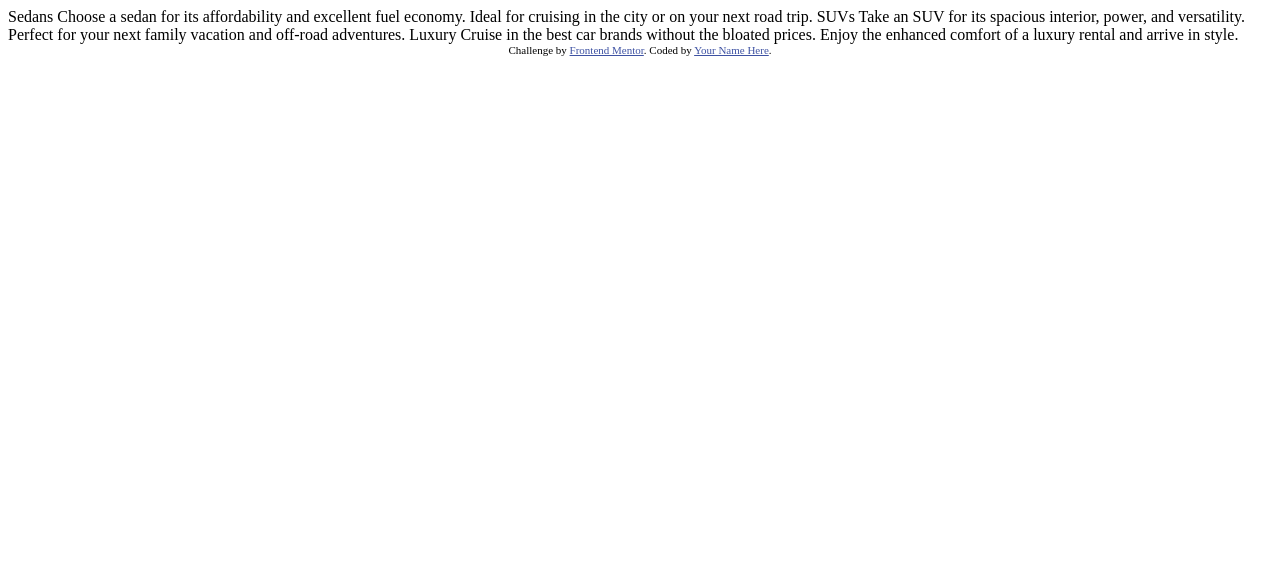
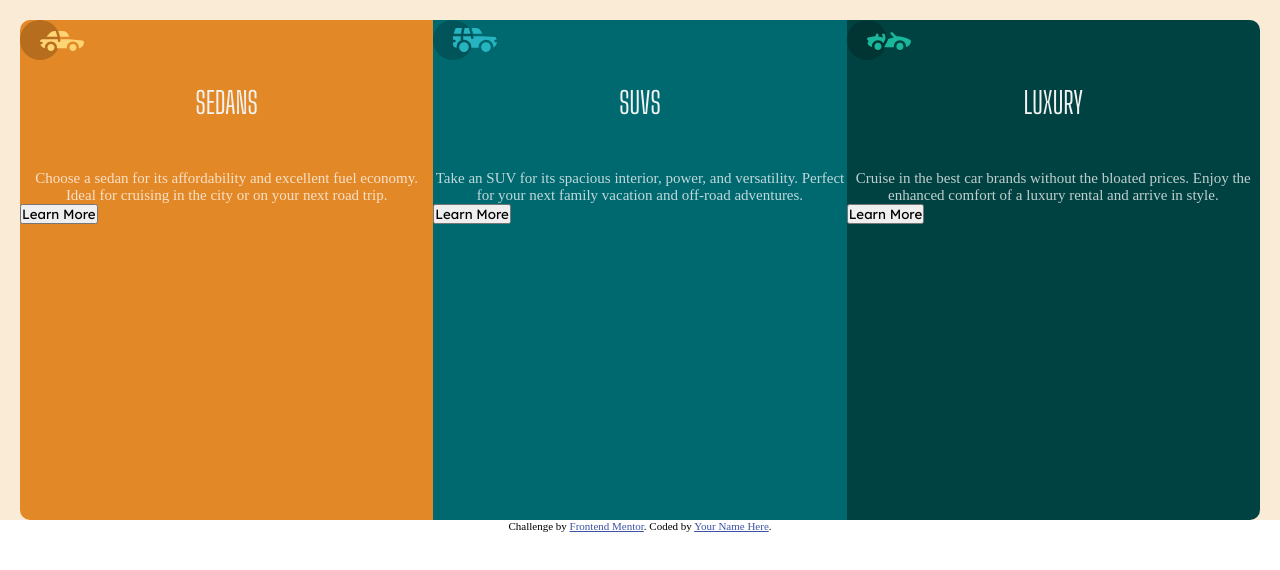
Before and after one commit to ekramgenerous/3-column-preview-card-component-main, a plain HTML site: page 3-column-preview-card-component-main/index.html in a window 1280 px wide. Drawn offline with Linux system fonts and the light colour scheme.

Commit message:
styling car cards

```diff
--- a/3-column-preview-card-component-main/index.html
+++ b/3-column-preview-card-component-main/index.html
@@ -3,9 +3,14 @@
 <head>
   <meta charset="UTF-8">
   <meta name="viewport" content="width=device-width, initial-scale=1.0"> <!-- displays site properly based on user's device -->
-
+   <link rel="stylesheet" href="../style.css">
   <link rel="icon" type="image/png" sizes="32x32" href="./images/favicon-32x32.png">
-
+  <link rel="preconnect" href="https://fonts.googleapis.com">
+<link rel="preconnect" href="https://fonts.gstatic.com" crossorigin>
+<link href="https://fonts.googleapis.com/css2?family=Caveat:wght@400..700&family=Josefin+Sans:ital,wght@0,100..700;1,100..700&family=Lexend+Deca:wght@100..900&family=Outfit:wght@600&family=Young+Serif&display=swap" rel="stylesheet">
+<link rel="preconnect" href="https://fonts.googleapis.com">
+<link rel="preconnect" href="https://fonts.gstatic.com" crossorigin>
+<link href="https://fonts.googleapis.com/css2?family=Big+Shoulders+Display:wght@100..900&family=Caveat:wght@400..700&family=Josefin+Sans:ital,wght@0,100..700;1,100..700&family=Lexend+Deca:wght@100..900&family=Outfit:wght@600&family=Young+Serif&display=swap" rel="stylesheet">
   <title>Frontend Mentor | 3-column preview card component</title>
 
   <!-- Feel free to remove these styles or customise in your own stylesheet 👍 -->
@@ -15,19 +20,22 @@
   </style>
 </head>
 <body>
-
-  Sedans
-  Choose a sedan for its affordability and excellent fuel economy. Ideal for cruising in the city
-  or on your next road trip.
-
-  SUVs
-  Take an SUV for its spacious interior, power, and versatility. Perfect for your next family vacation
-  and off-road adventures.
-
-  Luxury
-  Cruise in the best car brands without the bloated prices. Enjoy the enhanced comfort of a luxury
-  rental and arrive in style.
-
+  <div class="container">
+    <div class="car-1"><img src="./images/icon-sedans.svg" alt="sedan car"><span class="car-type">Sedans</span><p class="desc"> Choose a sedan for its affordability and excellent fuel economy. Ideal for cruising in the city
+      or on your next road trip.</p>
+      <button class="click">Learn More</button>
+    </div>
+    <div class="car-2"><img src="./images/icon-suvs.svg" alt="suv car" srcset=""><span class="car-type">SUVs</span><p class="desc">
+      Take an SUV for its spacious interior, power, and versatility. Perfect for your next family vacation
+      and off-road adventures.</p>
+      <button class="click">Learn More</button>
+    </div>
+    <div class="car-3"><img src="./images/icon-luxury.svg" alt="luxary car" srcset=""><span class="car-type"> Luxury</span><p class="desc">
+      Cruise in the best car brands without the bloated prices. Enjoy the enhanced comfort of a luxury
+      rental and arrive in style.</p>
+      <button class="click">Learn More</button>
+    </div>
+  </div>
   <div class="attribution">
     Challenge by <a href="https://www.frontendmentor.io?ref=challenge" target="_blank">Frontend Mentor</a>.
     Coded by <a href="#">Your Name Here</a>.
--- /dev/null
+++ b/style.css
@@ -0,0 +1,63 @@
+* {
+    box-sizing: border-box;
+    margin: 0;
+    padding: 0;
+}
+:root{
+    --primary-color1:hsl(31, 77%, 52%);
+    --primary-color2: hsl(184, 100%, 22%);
+    --primary-color3:hsl(179, 100%, 13%);
+    --natural-color1:hsla(0, 0%, 100%, 0.75);
+    --natural-color2:hsl(0, 0%, 95%);
+}
+.container{
+    background-color: antiquewhite;
+    display: flex;
+
+}
+.click{
+    font-family: "Lexend Deca", sans-serif;
+    font-weight: 400;
+
+}
+.car-type{
+ color:var(--natural-color2);
+ font-size: 30px;
+ font-family: "Big Shoulders Display", sans-serif;
+ font-weight: 400;
+ display: flex;
+ justify-content: center;
+ padding-top: 20px;
+ text-transform: uppercase;
+
+}
+.desc{
+ color:var(--natural-color1);
+ font-size: 15px;
+ padding-top:50px;
+ text-align: center;
+}
+.car-1{
+    width:40%;
+    height:500px;
+    background-color:var(--primary-color1);
+    border-top-left-radius: 10px;
+    border-bottom-left-radius: 10px;
+    margin-top:20px;
+    margin-left: 20px;
+}
+.car-2{
+    width:40%;
+    height:500px;
+    background-color:var(--primary-color2);
+    margin-top:20px;
+}
+.car-3{
+    width:40%;
+    height:500px;
+    background-color:var(--primary-color3);
+    border-top-right-radius: 10px;
+    border-bottom-right-radius: 10px;
+    margin-top:20px;
+    margin-right: 20px;
+}
```
